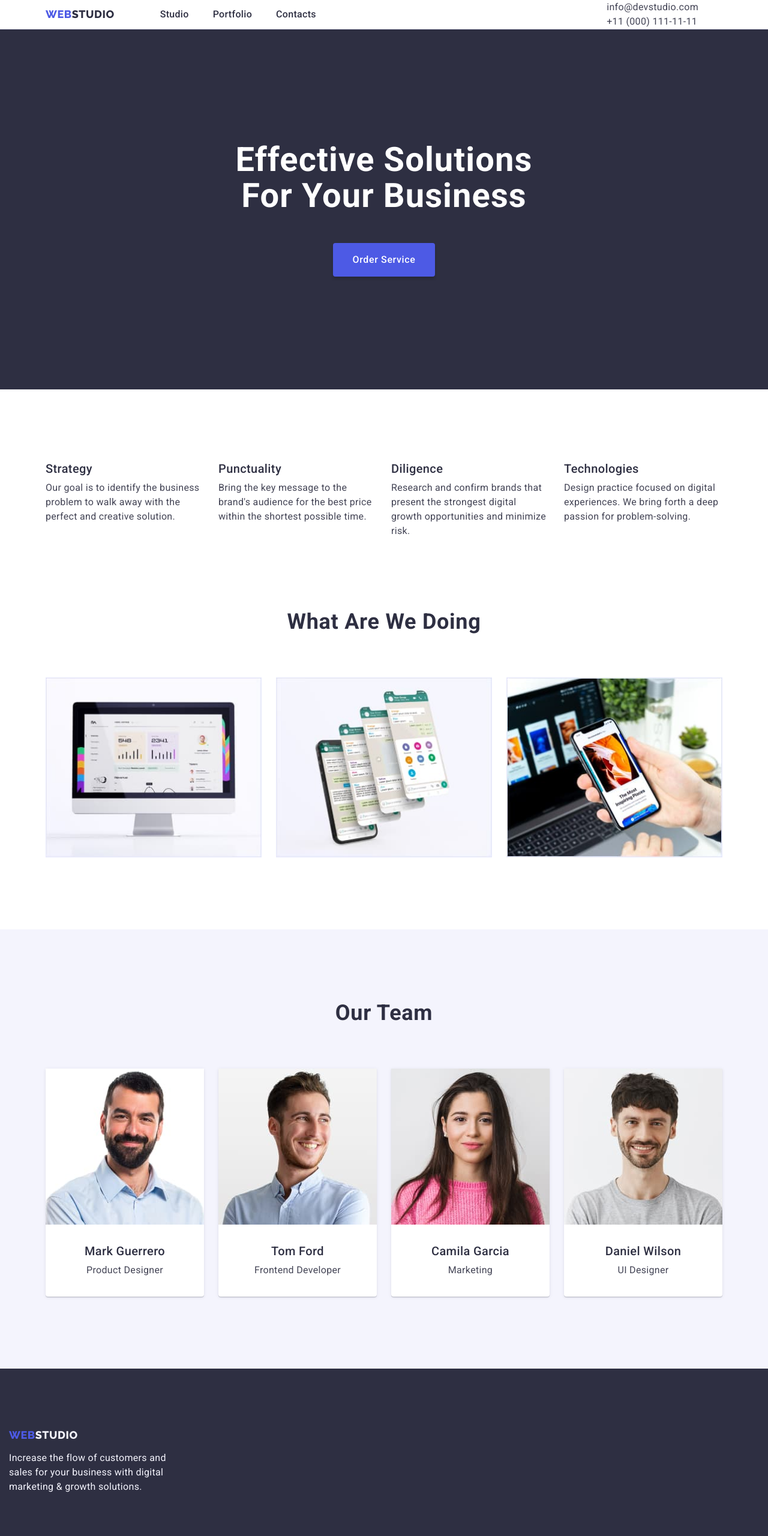
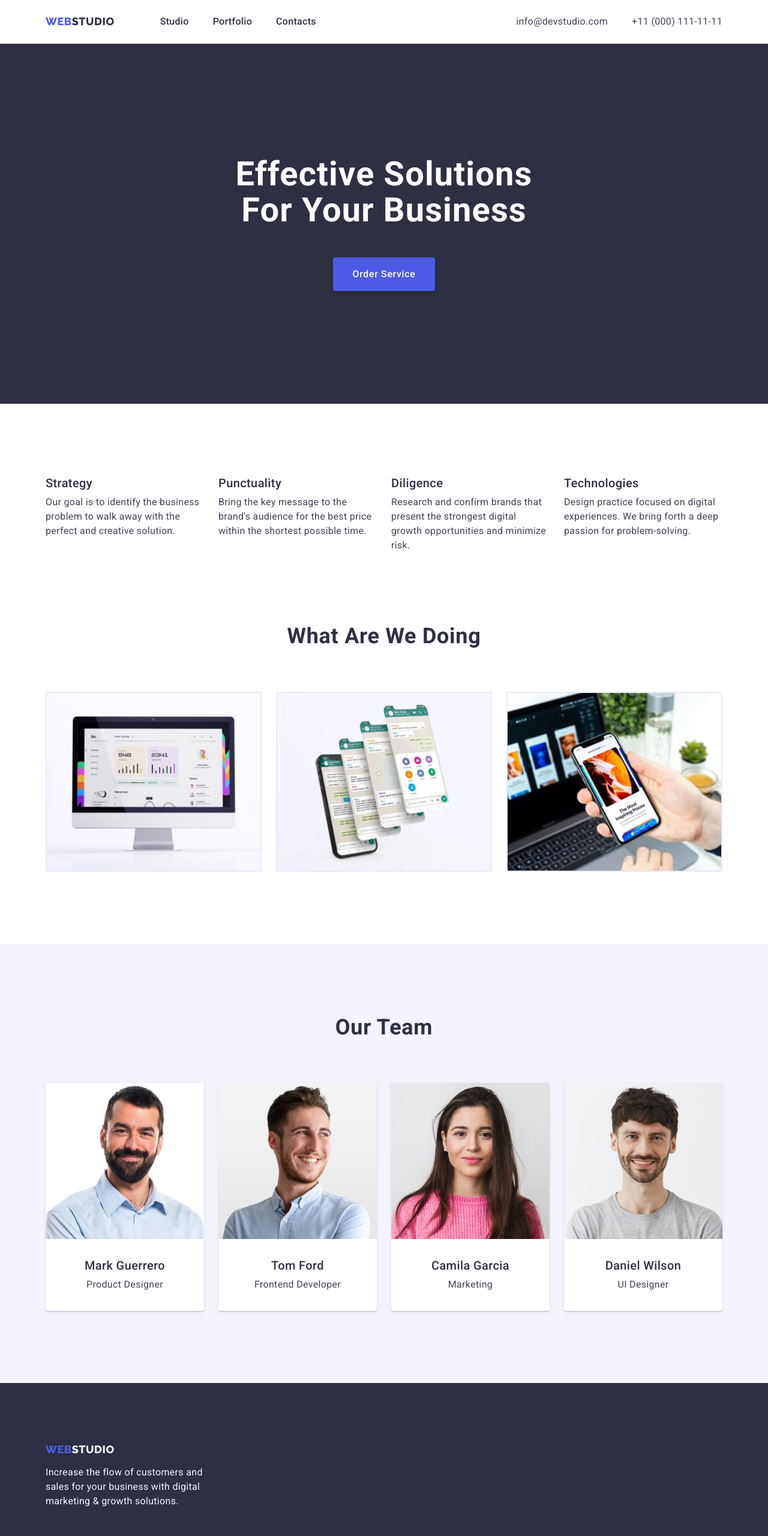
Before and after one commit to MariiaHula/goit-markup-hw-03, a plain HTML site: page index.html in a window 1280 px wide. Shown: the top 2560 px of the page at 60% size. Drawn offline with nearby package versions, Linux system fonts and the light colour scheme.

Commit message:
fixed all in header & footer and in styles.css

```diff
--- a/css/styles.css
+++ b/css/styles.css
@@ -78,32 +78,14 @@ address {
   display: flex;
   align-items: center;
 }
-
-.site-nav {
+.auth-nav-items {
   display: flex;
-  align-items: center;
+  align-items: flex-end;
 }
 
 
-.link-nav{
-  display: flex;
-  padding: 24px 0;
-}
-
-
-.site-link,
-.auth-link {
-  margin-right: 40px;
-}
-
-.site-link:last-child,
-.auth-link:last-child {
-  margin-right: 0;
-}
-
 /* Logo */
 .logo {
-  display: inline-block;
   margin-right: 76px;
   font-family: var(--second-font);
   font-size: 18px;
@@ -122,6 +104,30 @@ address {
   color: var(--light);
 }
 /* Site navigation */
+
+.site-nav,
+.auth-nav {
+display: flex;
+}
+.auth-nav {
+  height: 100%;
+  align-items: center;
+}
+
+.site-link,
+.auth-link {
+  margin-right: 40px;
+}
+
+.site-link:last-child,
+.auth-link:last-child {
+  margin-right: 0;
+}
+.link-nav {
+  display: inline-block;
+  padding: 24px 0;
+}
+
 .site-nav .link {
   font-weight: 500;
   line-height: 24px;
@@ -384,6 +390,28 @@ address {
 
 /* Site Footer */
 
+.page-footer {
+  margin: 0 auto;
+  padding: 100px 0;
+  background-color: var(--dark);
+}
+.page-footer-block {
+
+}
+
+.logo-link {
+  display: inline-block;
+  margin-bottom: 16px;
+  font-family: var(--second-font);
+  font-size: 18px;
+  font-style: normal;
+  font-weight: 800;
+  line-height: 1.17;
+  letter-spacing: 0.03em;
+  text-transform: uppercase;
+  color: var(--primary-brand);
+}
+
 .footer-text {
   max-width: 264px;
   line-height: 1.5;
@@ -391,25 +419,3 @@ address {
   background-color: var(--dark);
   color: var(--light);
 }
-
-.page-footer {
-  padding: 100px 0;
-  background-color: var(--dark);
-}
-
-.page-footer-block {
-  display: inline-block;
-}
-
-.logo-link {
-  display: inline-block;
-  margin-bottom: 16px;
-  /* font-family: var(--second-font);
-  font-size: 18px;
-  font-style: normal;
-  font-weight: 800;
-  line-height: 1.17;
-  letter-spacing: 0.03em;
-  text-transform: uppercase;
-  color: var(--primary-brand); */
-}
--- a/index.html
+++ b/index.html
@@ -1,20 +1,20 @@
 <!DOCTYPE html>
 <html lang="en">
   <head>
-    <meta charset="UTF-8" >
-    <meta name="viewport" content="width=device-width, initial-scale=1.0" >
+    <meta charset="UTF-8" />
+    <meta name="viewport" content="width=device-width, initial-scale=1.0" />
     <title>Web Studio</title>
-    <link rel="preconnect" href="https://fonts.googleapis.com" >
-    <link rel="preconnect" href="https://fonts.gstatic.com" crossorigin >
+    <link rel="preconnect" href="https://fonts.googleapis.com" />
+    <link rel="preconnect" href="https://fonts.gstatic.com" crossorigin />
     <link
       href="https://fonts.googleapis.com/css2?family=Raleway:wght@800&family=Roboto:wght@400;500;700;900&display=swap"
       rel="stylesheet"
-    >
+    />
     <link
       rel="stylesheet"
       href="https://cdnjs.cloudflare.com/ajax/libs/modern-normalize/2.0.0/modern-normalize.min.css"
-    >
-    <link rel="stylesheet" href="./css/styles.css" >
+    />
+    <link rel="stylesheet" href="./css/styles.css" />
   </head>
 
   <body>
@@ -31,13 +31,13 @@
 
           <ul class="site-nav list">
             <li class="site-link">
-              <a href="./index.html" class="link">Studio</a>
+              <a href="./index.html" class="link-nav link">Studio</a>
             </li>
             <li class="site-link">
-              <a href="./portfolio.html" class="link">Portfolio</a>
+              <a href="./portfolio.html" class="link-nav link">Portfolio</a>
             </li>
             <li class="site-link">
-              <a href="" class="link">Contacts</a>
+              <a href="" class="link-nav link">Contacts</a>
             </li>
           </ul>
         </nav>
@@ -121,7 +121,7 @@
                 src="./images/main-photo/img-main-page-1.jpg"
                 alt="our tools for your solutions"
                 width="360"
-              >
+              />
             </li>
             <li class="section-title-list">
               <img
@@ -129,7 +129,7 @@
                 src="./images/main-photo/img-main-page-2.jpg"
                 alt="our tools for your solutions"
                 width="360"
-              >
+              />
             </li>
             <li class="section-title-list">
               <img
@@ -137,7 +137,7 @@
                 src="./images/main-photo/img-main-page-3.jpg"
                 alt="our tools for your solutions"
                 width="360"
-              >
+              />
             </li>
           </ul>
         </div>
@@ -155,7 +155,7 @@
                 src="./images/main-photo/img-team-card-1.jpg"
                 alt="photo of employee of WebStudio"
                 width="264"
-              >
+              />
               <div class="card-team-list">
                 <h3 class="tool-item">Mark Guerrero</h3>
                 <p class="tool-item-text">Product Designer</p>
@@ -167,7 +167,7 @@
                 src="./images/main-photo/img-team-card-2.jpg"
                 alt="photo of employee of WebStudio"
                 width="264"
-              >
+              />
               <div class="card-team-list">
                 <h3 class="tool-item">Tom Ford</h3>
                 <p class="tool-item-text">Frontend Developer</p>
@@ -179,7 +179,7 @@
                 src="./images/main-photo/img-team-card-3.jpg"
                 alt="photo of employee of WebStudio"
                 width="264"
-              >
+              />
               <div class="card-team-list">
                 <h3 class="tool-item">Camila Garcia</h3>
                 <p class="tool-item-text">Marketing</p>
@@ -191,7 +191,7 @@
                 src="./images/main-photo/img-team-card-4.jpg"
                 alt="photo of employee of WebStudio"
                 width="264"
-              >
+              />
               <div class="card-team-list">
                 <h3 class="tool-item">Daniel Wilson</h3>
                 <p class="tool-item-text">UI Designer</p>
@@ -204,8 +204,9 @@
 
     <!-- Footer -->
     <footer class="page-footer">
-      <div class="page-footer-block container">
-        <a class="logo logo-link link" href="./index.html"
+      <div class="container">
+        <div class="page-footer-block">
+          <a href="./index.html" class="logo-link link"
             >Web<span class="logo-sd-word">Studio</span>
           </a>
           <p class="footer-text">
@@ -213,6 +214,7 @@
             digital marketing & growth solutions.
           </p>
         </div>
+      </div>
     </footer>
   </body>
 </html>
```
Also changed, not shown: portfolio.html (+8 -0 lines). Lines whose indentation alone changed are shown as unchanged.
